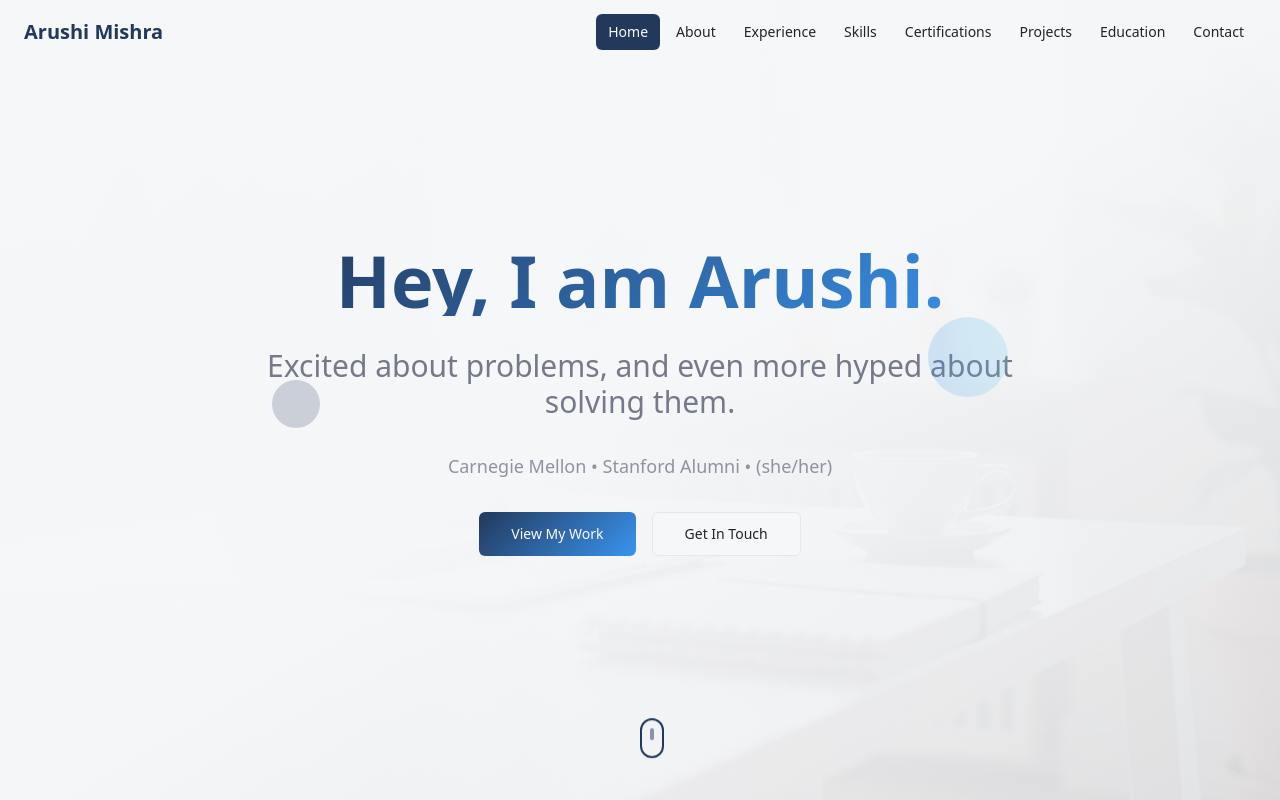
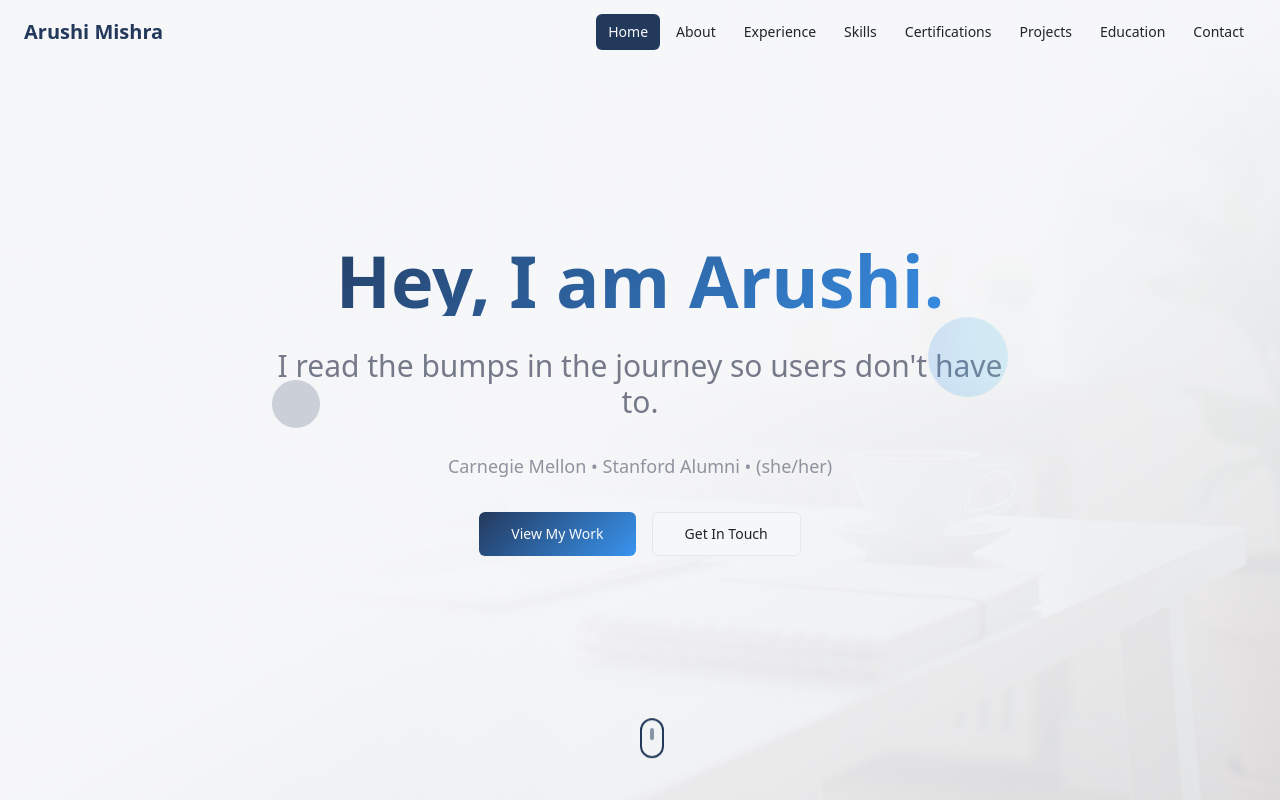
Before and after one commit to arushimishra3-design/path-portray, a React (Vite) app: page / in a window 1280 px wide. Shown: the top 800 px of the page. Built offline with nearby package versions, Linux system fonts and the light colour scheme.

Commit message:
Update hero section text
Updated the hero section with the new tagline: "I read the bumps in the journey so users don’t have to."

```diff
--- a/src/components/HeroSection.tsx
+++ b/src/components/HeroSection.tsx
@@ -28,7 +28,7 @@ const HeroSection = () => {
             Hey, I am Arushi.
           </h1>
           <p className="text-2xl md:text-3xl text-muted-foreground mb-8 max-w-3xl mx-auto leading-relaxed font-medium">
-            Excited about problems, and even more hyped about solving them.
+            I read the bumps in the journey so users don't have to.
           </p>
           <p className="text-lg text-muted-foreground/80 mb-8">
             Carnegie Mellon • Stanford Alumni • (she/her)
```
